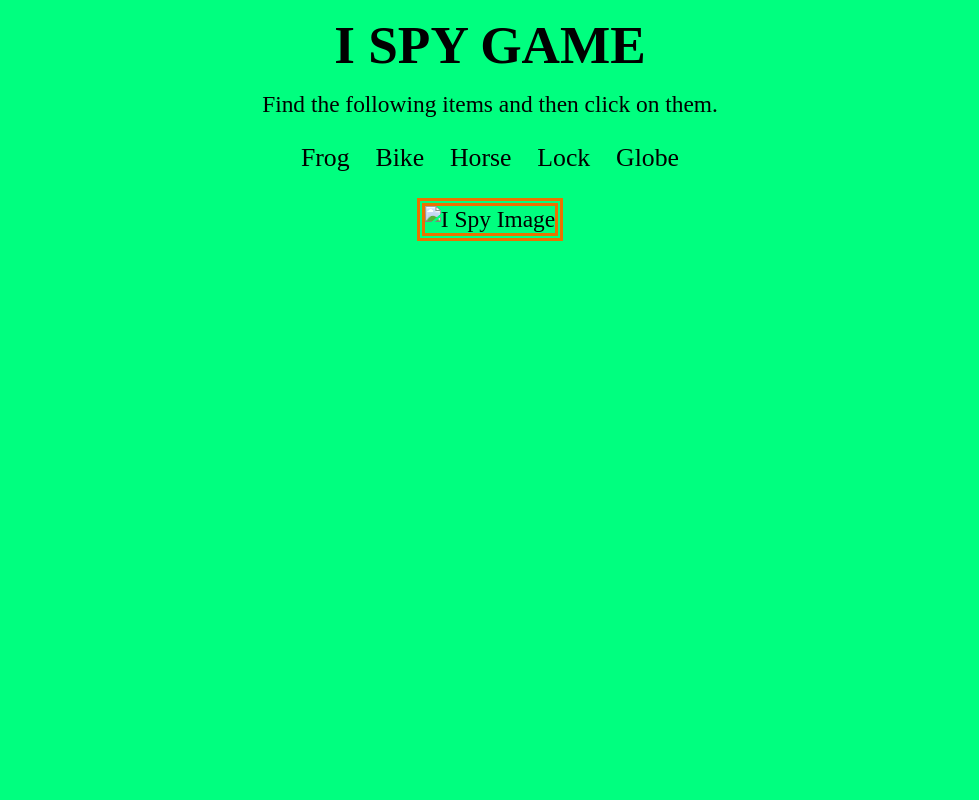
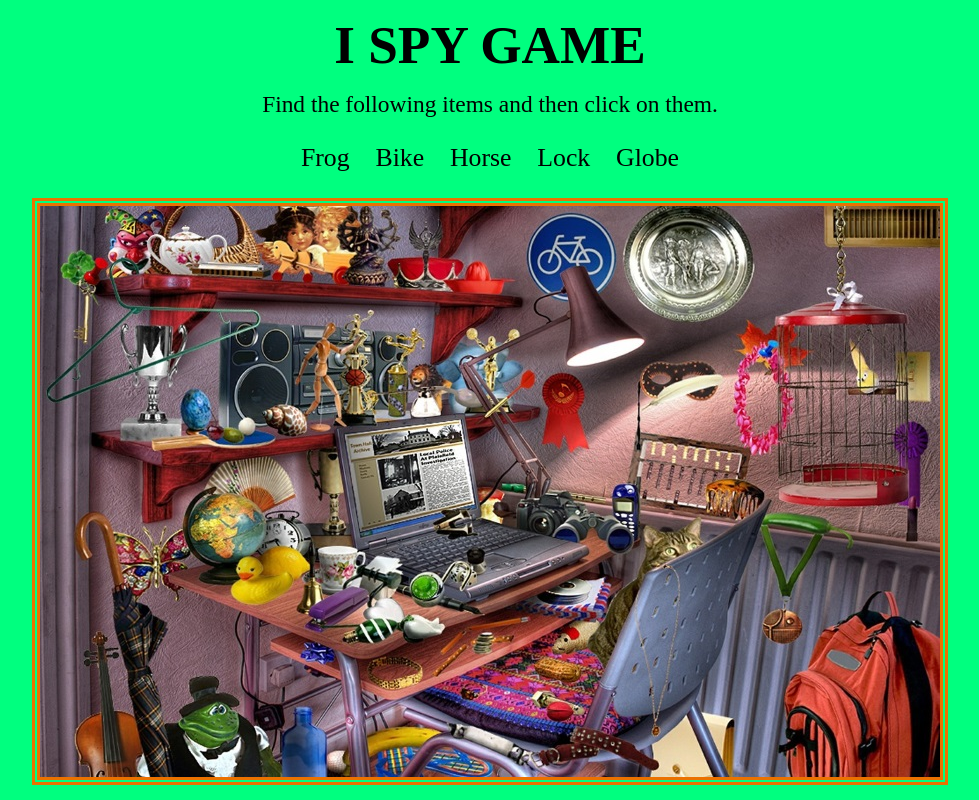
Before and after one commit to Carialfa94/ispygame, a plain HTML site: page index.html in a window 1280 px wide. Shown: the whole page, without its empty margins (150-1129 px from the left). Drawn offline with Linux system fonts and the light colour scheme; a web font is replaced by a local one.

Commit message:
Update index.html

```diff
--- a/index.html
+++ b/index.html
@@ -27,7 +27,7 @@
       </ul>
       <br>
       <!-- Image Map Generated by http://www.image-map.net/ -->
-      <img src="ispygame.jpg" usemap="#image-map" alt="I Spy Image">
+      <img src="css/ispygame.jpg" usemap="#image-map" alt="I Spy Image">
 
       <map name="image-map">
         <area alt="Horse" id="Horse" coords="232,41,238,35,252,38,258,45,270,40,284,39,285,48,283,63,276,79,261,78,251,71,241,76,229,74,236,61,231,54" shape="poly">
```
